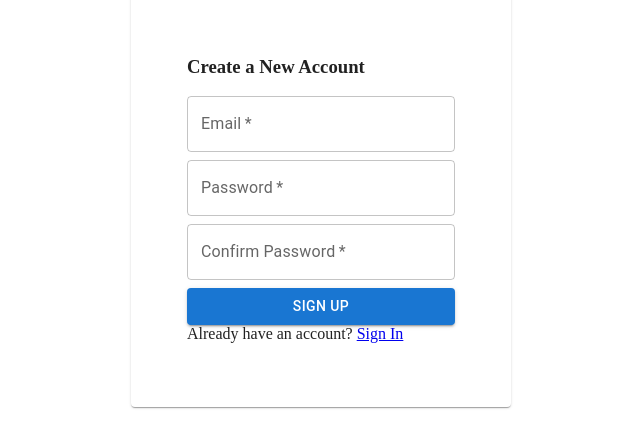
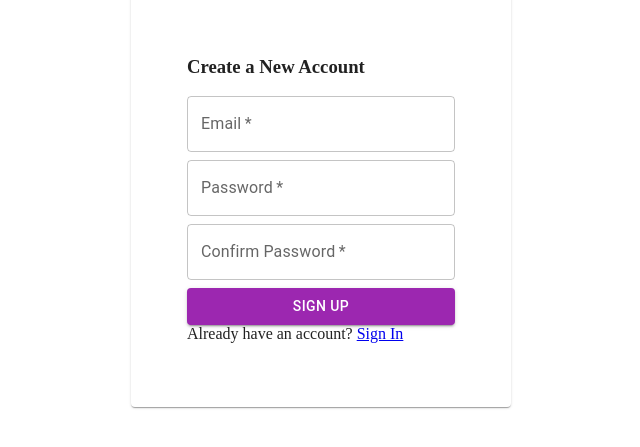
Before and after one commit to cprom/brain-bright-ts, a React (Vite) app: page /register in a window 1280 px wide. Shown: the part 241-688 px from the top of the page, without its empty margins (319-959 px from the left). Built offline with nearby package versions, Linux system fonts and the light colour scheme; no server answers.

Commit message:
fix register submit button color

```diff
--- a/src/components/auth/register/index.tsx
+++ b/src/components/auth/register/index.tsx
@@ -86,6 +86,7 @@ const Register = () => {
 
                         <Button
                             variant='contained'
+                            color='secondary'
                             type="submit"
                             disabled={isRegistering}
                             fullWidth
```
